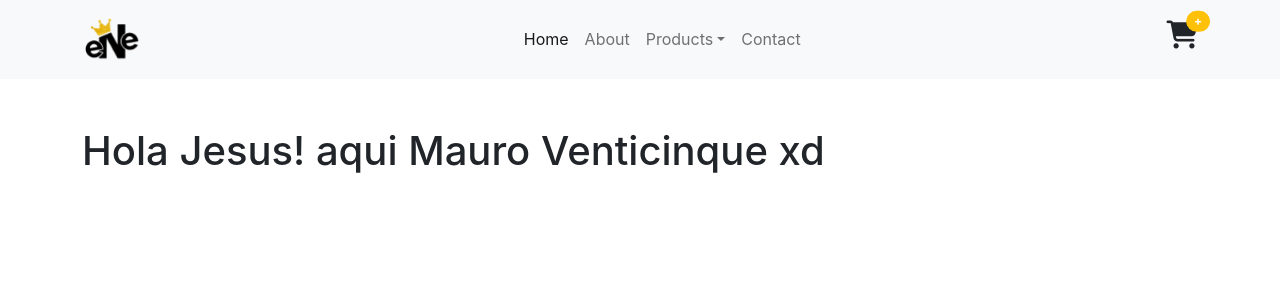
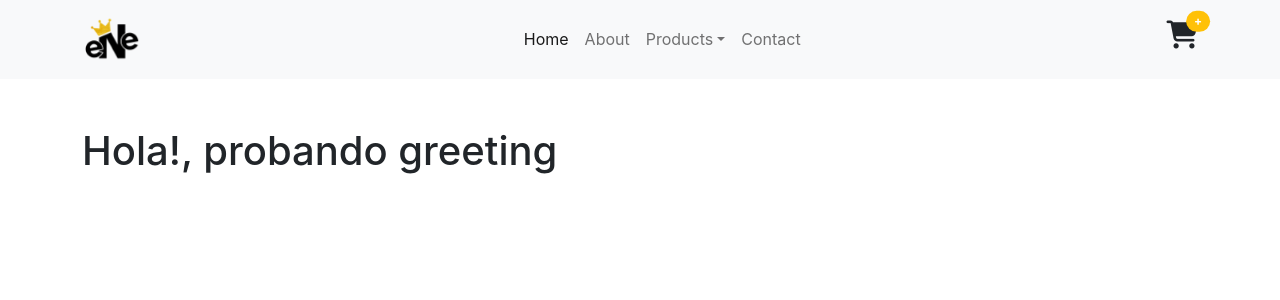
Before and after one commit to VenticinqueMauro/cursadaReactJs, a React (Create React App) app in the folder coder-app/: page / in a window 1280 px wide. Shown: the top 300 px of the page. Built offline with nearby package versions, Linux system fonts and the light colour scheme.

Commit message:
Desafio componentes I

```diff
--- a/coder-app/src/App.js
+++ b/coder-app/src/App.js
@@ -3,10 +3,11 @@ import NavBar from './components/NavBar';
 import ItemListContainer from './components/ItemListContainer';
 
 function App() {
+
   return (
     <div>
       <NavBar />
-      <ItemListContainer />
+      <ItemListContainer greeting="Hola!, probando greeting"/>
     </div>
   );
 }
--- a/coder-app/src/components/ItemListContainer.jsx
+++ b/coder-app/src/components/ItemListContainer.jsx
@@ -1,8 +1,8 @@
 import React from "react";
 
-const ItemListContainer = () => {
+const ItemListContainer = ({greeting}) => {
 
-    let greeting = 'Hola Jesus! aqui Mauro Venticinque xd'
+
 
     return (
 
```
